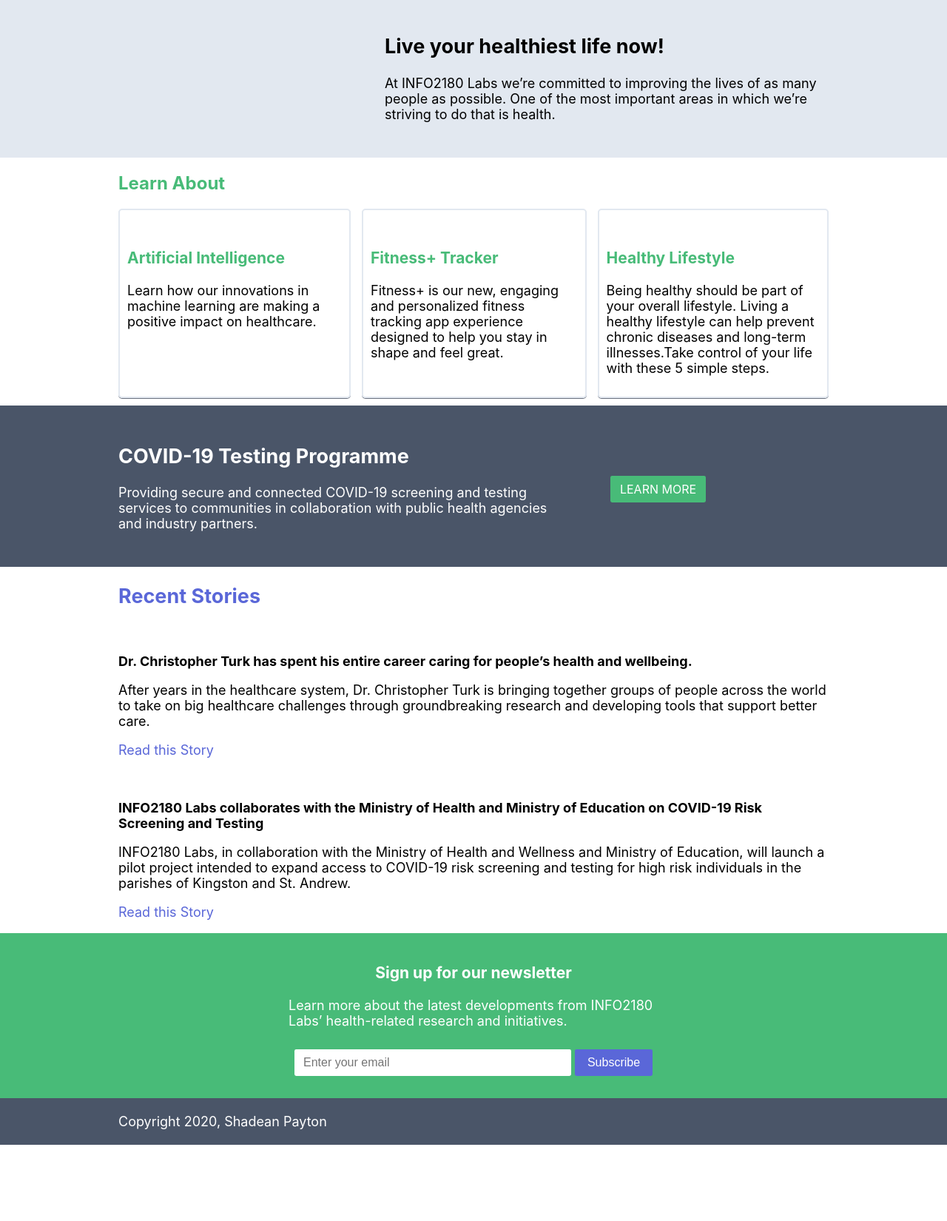
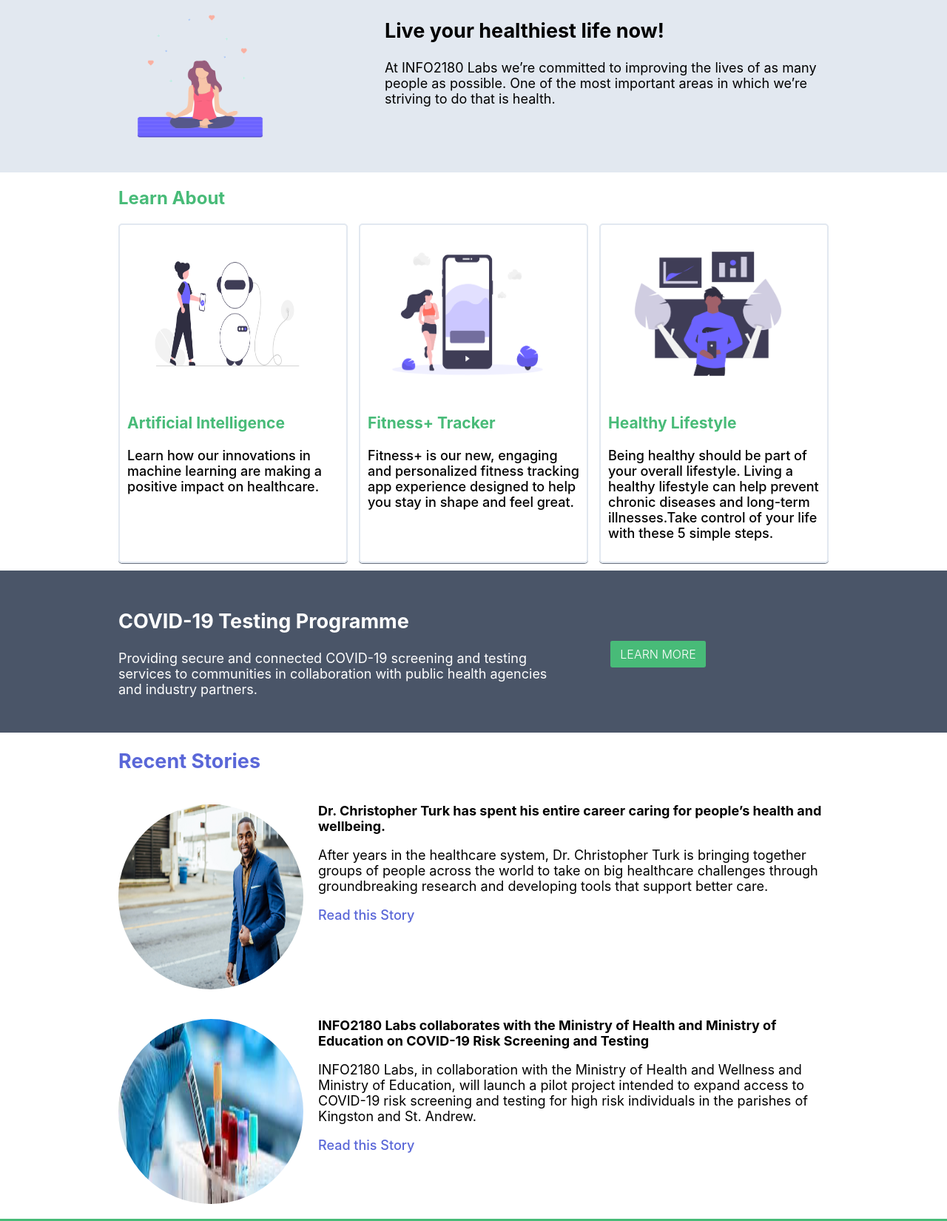
Before and after one commit to Payton2001/info2180-project1, a plain HTML site: page index.html in a window 1280 px wide. Shown: the part 104-1754 px from the top of the page at 74% size. Before the commit the page ends 1651 px from the top, so only its background shows below. Drawn offline with Linux system fonts and the light colour scheme.

Commit message:
Added Final styles.css and added img to index.html

```diff
--- a/index.html
+++ b/index.html
@@ -26,7 +26,7 @@
         <section class="overview-hero">
             <div class="container">
                 <div class="overview-hero-image">
-                    <img src="#" alt="">
+                    <img src="../female_yoga_img.png" alt="female sitting in yoga position">
                 </div>
                 <div class="overview-hero-text">
                     <h2>Live  your healthiest life now!</h2>
@@ -39,21 +39,21 @@
                 <h2>Learn About</h2>
                 <div class="cards">
                     <div class="card">
-                        <img src="#" alt="">
+                        <img src="../artificial_intelligence.png" alt="female with robot">
                         <div class="card-body">
                             <h3>Artificial Intelligence</h3>
                             <p>Learn how our innovations in machine learning are making a positive impact on healthcare.</p>
                         </div>
                     </div>
                     <div class="card">
-                        <img src="#" alt="">
+                        <img src="../fitness_tracker.png" alt="female running with phone ">
                         <div class="card-body">
                             <h3>Fitness+ Tracker</h3>
                             <p>Fitness+ is our new, engaging and personalized fitness tracking app experience designed to help you stay in shape and feel great.</p>
                         </div>
                     </div>
                     <div class="card">
-                        <img src="#" alt="">
+                        <img src="../healthy_lifestyle.png" alt="man with his phone in his hand">
                         <div class="card-body">
                             <h3>Healthy Lifestyle</h3>
                             <p>Being healthy should be part of your overall lifestyle. Living a healthy lifestyle can help prevent chronic diseases and long-term illnesses.Take control of your life with these 5 simple steps.</p>
@@ -77,7 +77,7 @@
             <div class="container">
                 <h2>Recent Stories</h2>
                 <article>
-                    <img src="" alt="">
+                    <img src="../tamarcus-brown.jpg" alt="photo of tamarcus brown">
                     <div class="article-body">
                         <h3>Dr. Christopher Turk has spent his entire career caring for people’s health and wellbeing.</h3>
                         <p>After years in the healthcare system, Dr. Christopher Turk is bringing together groups of people across the world to take on big healthcare challenges through groundbreaking research and developing tools that support better care.</p>
@@ -85,7 +85,7 @@
                     </div>
                 </article>
                 <article>
-                    <img src="" alt="">
+                    <img src="../lab-img.jpg" alt="image of testtube with solution">
                     <div class="article-body">
                         <h3>INFO2180 Labs collaborates with the Ministry of Health and Ministry of Education on COVID-19 Risk Screening and Testing</h3>
                         <p>INFO2180 Labs, in collaboration with the Ministry of Health and Wellness and Ministry of Education, will launch a pilot project intended to expand access to COVID-19 risk screening and testing for high risk individuals in the parishes of Kingston and St. Andrew.</p>
--- a/styles.css
+++ b/styles.css
@@ -44,7 +44,8 @@ nav li {
 
 
 li a:link {
-    color: #6b7280;
+    color: black;
+    font-weight: bold;
     text-decoration: none;
 
 }
@@ -61,6 +62,8 @@ ul {
     width: 100%;
 }
 
+/* Hero View*/
+
 .overview-hero {
     background-color: #E2E8F0;
     vertical-align: middle;
@@ -72,6 +75,12 @@ ul {
 .overview-hero-text {
     float: right;
     inline-size: 600px;
+}
+
+.overview-hero img {
+    height: 200px;
+    width: auto;
+    float: left;
 }
 
 
@@ -103,6 +112,7 @@ li a:hover {
     margin-bottom: 10px;
     justify-self: center;
     padding: 10px;
+    font-weight: 500;
 
 }
 
@@ -116,7 +126,14 @@ li a:hover {
 .card-body h3 {
     color: #48BB78;
     font-size: 21px;
+}
 
+.card img {
+    height: 200px;
+    width: 250px;
+    padding: 10px;
+    justify-content: center;
+    align-items: center;
 }
 
 /* Testing Section*/
@@ -144,7 +161,7 @@ li a:hover {
     background-color: #48BB78;
     position: relative;
     font-size: 16px;
-    font-weight: solid;
+    font-weight: 300;
     margin: 65px 25px 0px 65px;
     float: right;
     vertical-align: middle;
@@ -158,14 +175,21 @@ li a:hover {
 }
 
 /* Stories Section*/
+
+.stories .container {
+    display: grid;
+    grid-row: 5;
+}
+
 .stories h2 {
     color: #5A67D8;
     text-align: left;
 }
 
-.stories a{
+.stories a:link{
     color: #5A67D8;
     text-decoration: none;
+    font-weight: 500;
 }
 
 .stories a:hover{
@@ -177,7 +201,13 @@ li a:hover {
     font-size: 18px;
 }
 
-
+.stories img {
+    border-radius: 50%;
+    height: 250px;
+    width: 250px;
+    margin: 20px 20px 20px 0px;
+    float: left;
+}
 
 /* NewsLetter Section*/
 .newsletter {
@@ -232,7 +262,7 @@ input {
     color: white;
     box-shadow: 5px;
     display: inline-block;
-    font-weight: 400;
+    font-weight: 300;
     text-align: center;
     vertical-align: middle;
     padding: .375rem .75rem;
@@ -251,4 +281,5 @@ footer {
     color: white;
     padding: 3px;
     vertical-align: middle;
+    font-weight: 300;
 }
```
Also changed, not shown: artificial_intelligence.png (added), female_yoga_img.png (added), fitness_tracker.png (added), healthy_lifestyle.png (added), lab-img.jpg (added), scripts.js (line endings or trailing spaces), tamarcus-brown.jpg (added).
